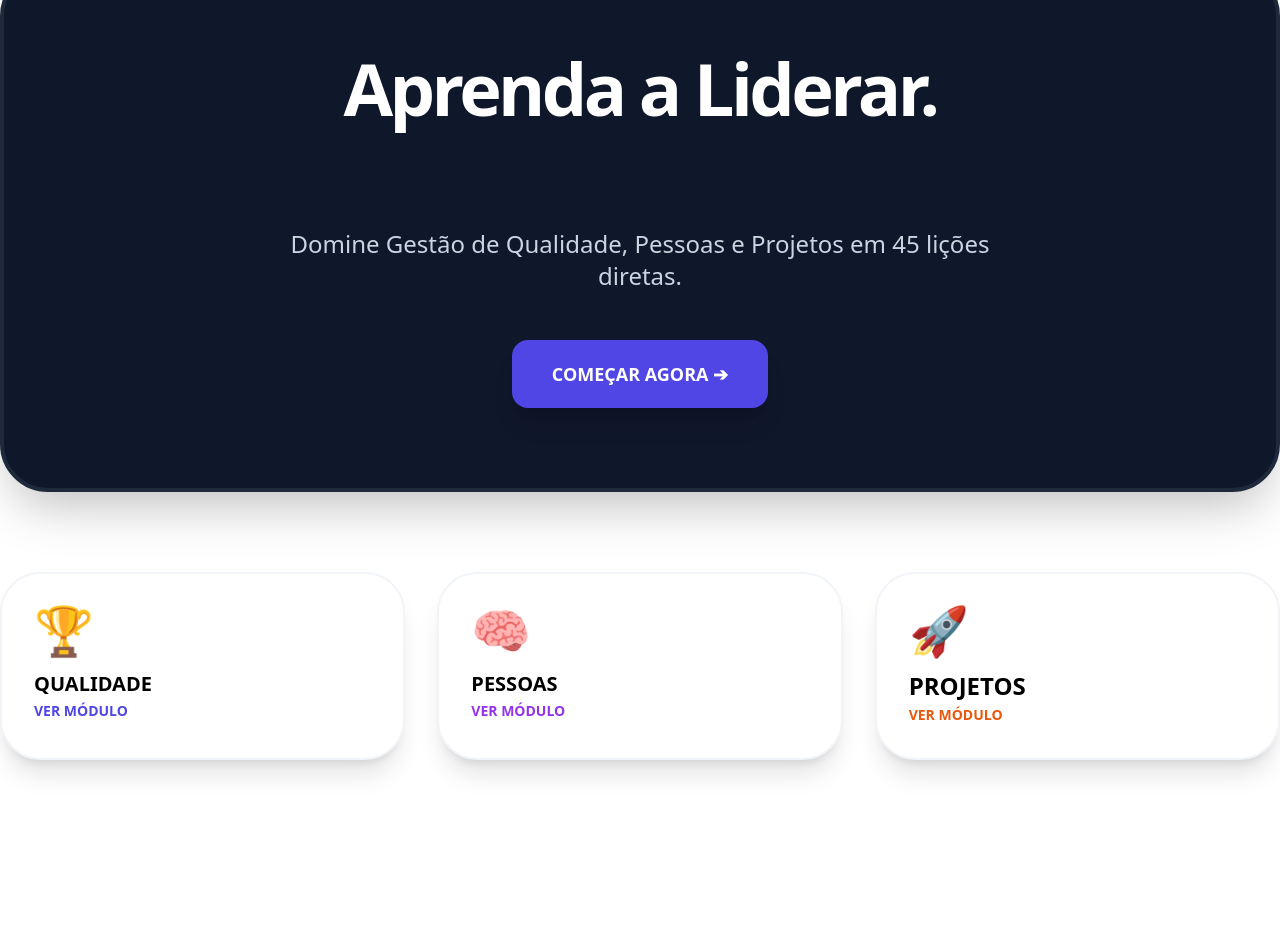
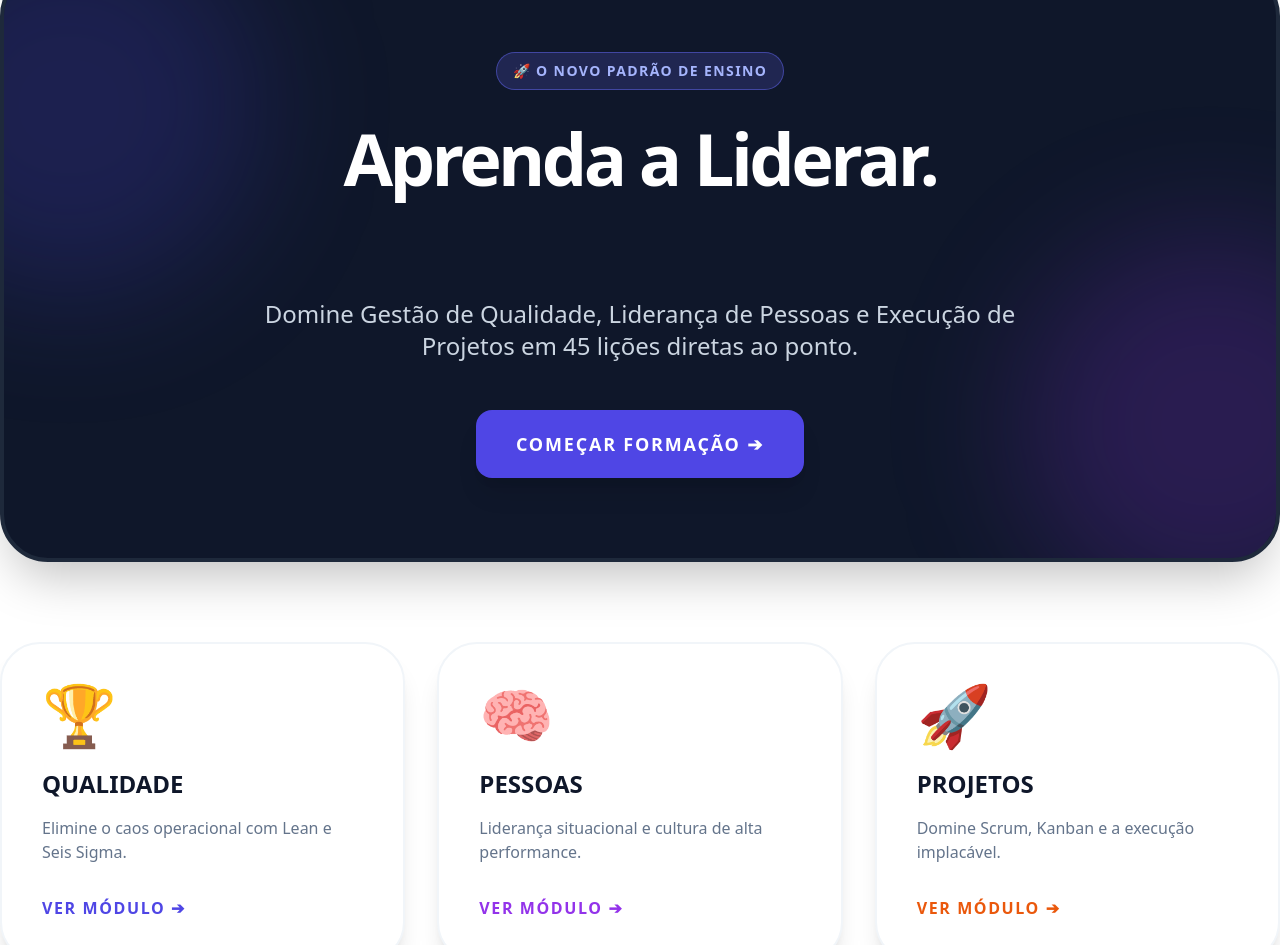
Before and after one commit to danub-io/mbalite, a Next.js app: page / in a window 1280 px wide. Shown: the top 945 px of the page. Before the commit the page ends 840 px from the top, so only its background shows below. Built offline with nearby package versions, Linux system fonts and the light colour scheme.

Commit message:
Design: Restaurando LP Premium e Portal na Central

```diff
--- a/pages/central.mdx
+++ b/pages/central.mdx
@@ -1,10 +1,21 @@
 # 🎓 Central do Aluno
 
-Bem-vindo ao seu ambiente de estudos. Escolha uma trilha para continuar:
+Sua jornada continua. Escolha uma das trilhas abaixo para retomar seus estudos:
 
 <div className="grid grid-cols-1 md:grid-cols-2 gap-8 mt-12">
-  <a href="/painel" className="block bg-slate-900 text-white p-8 rounded-[2rem] shadow-xl">
-    <div className="text-4xl mb-4">📊</div>
-    <h3 className="text-2xl font-black uppercase m-0">Meu Progresso</h3>
+  <a href="/mbalite/painel" className="block bg-slate-900 text-white p-8 rounded-[2rem] shadow-xl border-4 border-slate-800">
+    <div className="flex items-center gap-4 mb-4">
+      <div className="text-4xl">📊</div>
+      <h3 className="text-2xl font-black uppercase m-0">Meu Progresso</h3>
+    </div>
+    <div className="text-slate-400 font-medium m-0">Confira suas notas e missões concluídas.</div>
+  </a>
+
+  <a href="/mbalite/qualidade/mentalidade" className="block bg-white dark:bg-slate-900 p-8 rounded-[2rem] border-2 border-slate-200 dark:border-slate-800">
+    <div className="flex items-center gap-4 mb-4">
+      <div className="text-4xl">🏆</div>
+      <h3 className="text-2xl font-black uppercase m-0">Qualidade</h3>
+    </div>
+    <div className="text-slate-500 m-0">Retomar de onde parou.</div>
   </a>
 </div>
--- a/pages/index.mdx
+++ b/pages/index.mdx
@@ -4,42 +4,64 @@ title: MBA Lite - Acelere sua Carreira
 
 <div className="w-full font-sans -mt-8">
 
-  {/* HERO SECTION */}
+  {/* 1. HERO SECTION (A Promessa Principal) */}
   <div className="bg-slate-900 rounded-[3rem] p-10 md:p-20 text-center shadow-2xl mb-20 relative overflow-hidden border-4 border-slate-800">
+    <div className="absolute top-[-10%] left-[-10%] w-96 h-96 bg-indigo-600/20 blur-3xl rounded-full"></div>
+    <div className="absolute bottom-[-10%] right-[-10%] w-96 h-96 bg-purple-600/20 blur-3xl rounded-full"></div>
+
     <div className="relative z-10">
+      <div className="inline-block bg-indigo-500/20 border border-indigo-500/50 text-indigo-300 font-bold px-4 py-2 rounded-full text-sm uppercase tracking-widest mb-8">
+        🚀 O Novo Padrão de Ensino
+      </div>
       <h1 className="text-5xl md:text-7xl font-black text-white tracking-tighter mb-8 leading-tight">
         Aprenda a Liderar. <br/>
         <span className="text-transparent bg-clip-text bg-gradient-to-r from-indigo-400 via-purple-400 to-orange-400">
           Sem Burocracia.
         </span>
       </h1>
-      <div className="text-xl md:text-2xl text-slate-300 max-w-3xl mx-auto mb-12 font-medium">
-        Domine Gestão de Qualidade, Pessoas e Projetos em 45 lições diretas.
+      <div className="text-xl md:text-2xl text-slate-300 max-w-3xl mx-auto mb-12 font-medium leading-relaxed">
+        Domine Gestão de Qualidade, Liderança de Pessoas e Execução de Projetos em 45 lições diretas ao ponto.
       </div>
-      <div className="flex gap-4 justify-center">
-        <a href="/central" className="bg-indigo-600 text-white font-black text-lg py-5 px-10 rounded-2xl shadow-xl hover:scale-105 transition-all uppercase">
-          Começar Agora ➔
+
+      <div className="flex flex-col sm:flex-row gap-4 justify-center items-center">
+        {/* Note o link para /central agora */}
+        <a href="/mbalite/central" className="bg-indigo-600 text-white font-black text-lg py-5 px-10 rounded-2xl shadow-xl hover:scale-105 transition-all uppercase tracking-widest">
+          Começar Formação ➔
         </a>
       </div>
     </div>
   </div>
 
-  {/* TRILHAS */}
+  {/* 2. AS 3 TRILHAS */}
   <div className="grid grid-cols-1 md:grid-cols-3 gap-8 mb-20">
-    <div className="bg-white dark:bg-slate-900 p-8 rounded-[2.5rem] shadow-xl border-2 border-slate-100 dark:border-slate-800">
-      <div className="text-5xl mb-4">🏆</div>
-      <h3 className="text-xl font-black uppercase">Qualidade</h3>
-      <a href="/qualidade/mentalidade" className="text-indigo-600 font-bold uppercase text-sm">Ver Módulo</a>
+    <div className="bg-white dark:bg-slate-900 p-10 rounded-[2.5rem] shadow-xl border-2 border-slate-100 dark:border-slate-800">
+      <div className="text-6xl mb-6">🏆</div>
+      <h3 className="text-2xl font-black text-slate-900 dark:text-white uppercase mb-4">Qualidade</h3>
+      <div className="text-slate-500 dark:text-slate-400 mb-8 font-medium">Elimine o caos operacional com Lean e Seis Sigma.</div>
+      <a href="/mbalite/qualidade/mentalidade" className="text-indigo-600 dark:text-indigo-400 font-black uppercase tracking-widest hover:underline">Ver Módulo ➔</a>
     </div>
-    <div className="bg-white dark:bg-slate-900 p-8 rounded-[2.5rem] shadow-xl border-2 border-slate-100 dark:border-slate-800">
-      <div className="text-5xl mb-4">🧠</div>
-      <h3 className="text-xl font-black uppercase">Pessoas</h3>
-      <a href="/pessoas/lideranca" className="text-purple-600 font-bold uppercase text-sm">Ver Módulo</a>
+
+    <div className="bg-white dark:bg-slate-900 p-10 rounded-[2.5rem] shadow-xl border-2 border-slate-100 dark:border-slate-800">
+      <div className="text-6xl mb-6">🧠</div>
+      <h3 className="text-2xl font-black text-slate-900 dark:text-white uppercase mb-4">Pessoas</h3>
+      <div className="text-slate-500 dark:text-slate-400 mb-8 font-medium">Liderança situacional e cultura de alta performance.</div>
+      <a href="/mbalite/pessoas/lideranca" className="text-purple-600 dark:text-purple-400 font-black uppercase tracking-widest hover:underline">Ver Módulo ➔</a>
     </div>
-    <div className="bg-white dark:bg-slate-900 p-8 rounded-[2.5rem] shadow-xl border-2 border-slate-100 dark:border-slate-800">
-      <div className="text-5xl mb-4">🚀</div>
-      <h3 className="text-2xl font-black uppercase">Projetos</h3>
-      <a href="/projetos/introducao" className="text-orange-600 font-bold uppercase text-sm">Ver Módulo</a>
+
+    <div className="bg-white dark:bg-slate-900 p-10 rounded-[2.5rem] shadow-xl border-2 border-slate-100 dark:border-slate-800">
+      <div className="text-6xl mb-6">🚀</div>
+      <h3 className="text-2xl font-black text-slate-900 dark:text-white uppercase mb-4">Projetos</h3>
+      <div className="text-slate-500 dark:text-slate-400 mb-8 font-medium">Domine Scrum, Kanban e a execução implacável.</div>
+      <a href="/mbalite/projetos/introducao" className="text-orange-600 dark:text-orange-400 font-black uppercase tracking-widest hover:underline">Ver Módulo ➔</a>
     </div>
   </div>
+
+  {/* 3. CTA FINAL */}
+  <div className="text-center pb-20">
+    <h2 className="text-4xl font-black text-slate-900 dark:text-white mb-8">Pronto para o próximo nível?</h2>
+    <a href="/mbalite/central" className="inline-block bg-slate-900 dark:bg-slate-100 text-white dark:text-slate-900 font-black text-xl py-6 px-16 rounded-[2rem] shadow-2xl hover:scale-105 transition-all uppercase tracking-widest">
+      Acessar Agora
+    </a>
+  </div>
+
 </div>
```
